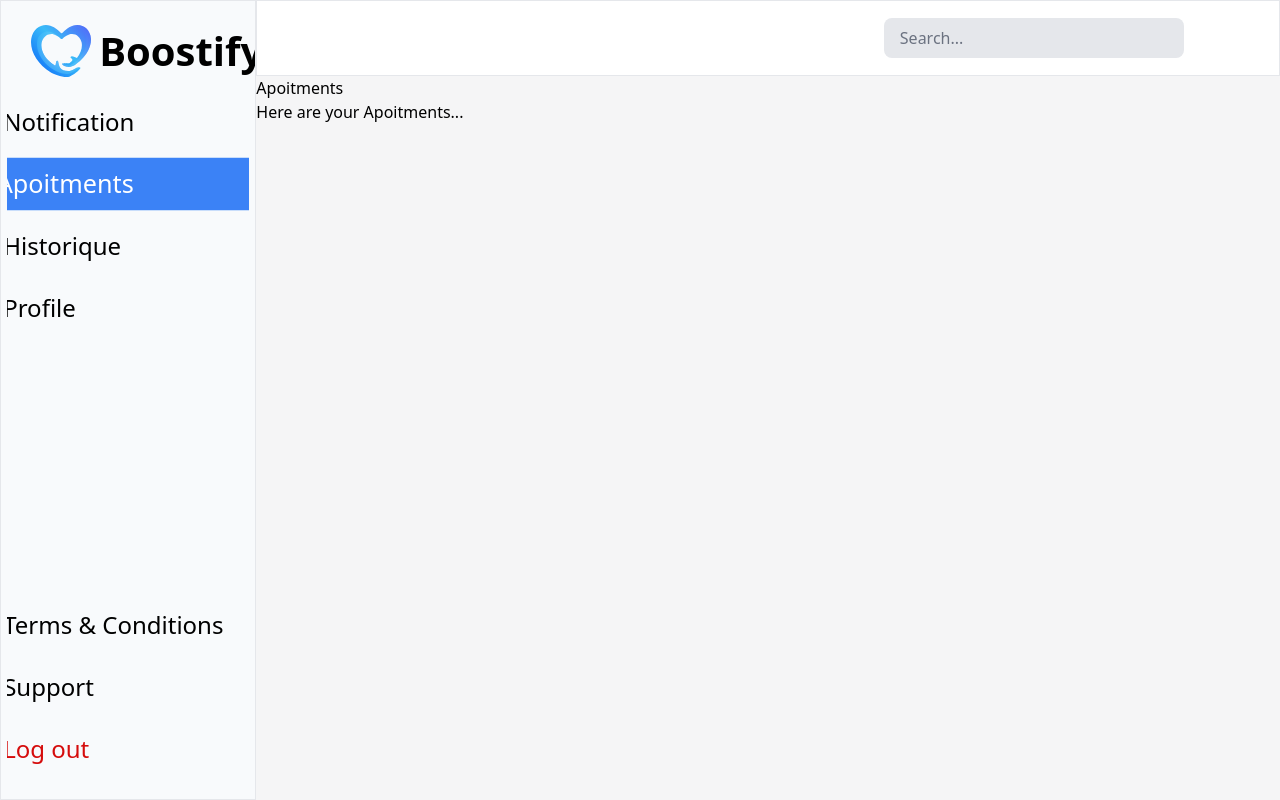
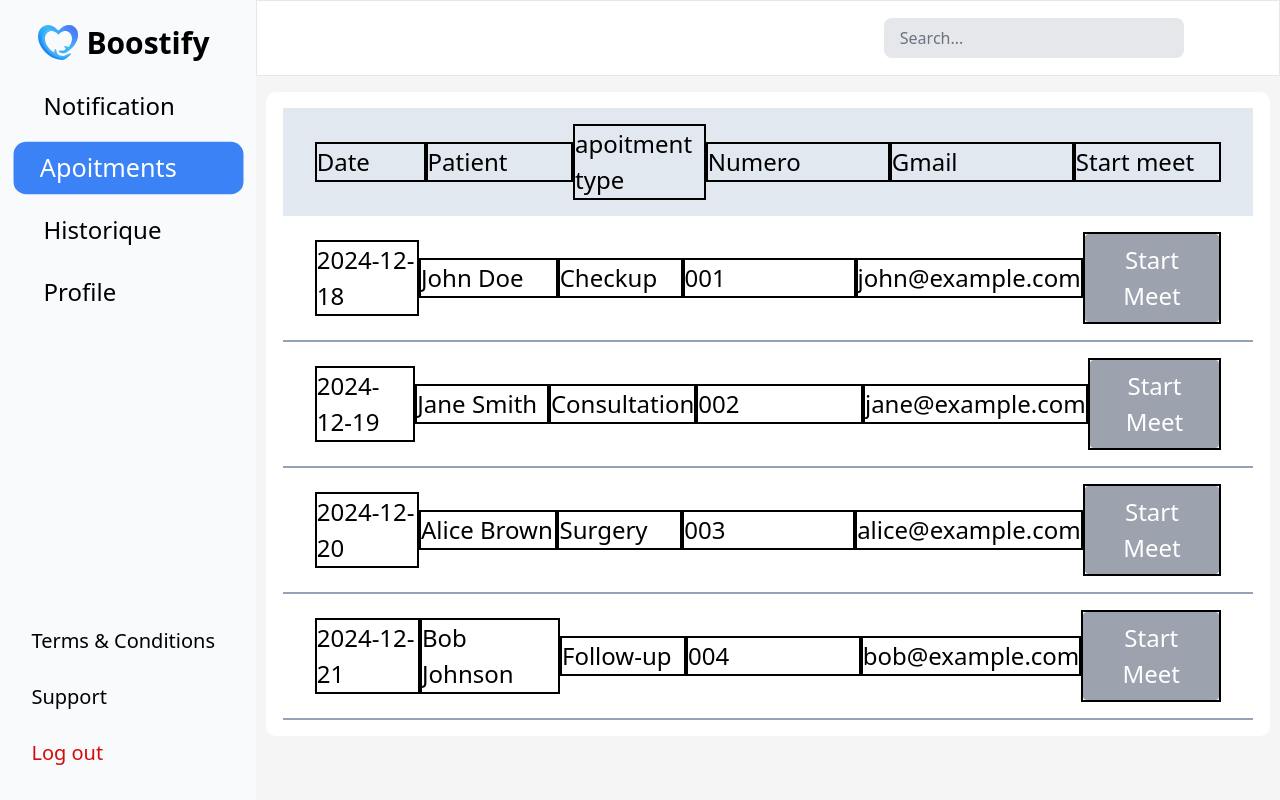
Before and after one commit to bouabca/DZtabib, a Next.js app: page /pages/dash/apoitments in a window 1280 px wide. Built offline with nearby package versions, Linux system fonts and the light colour scheme.

Commit message:
dashboard fully responsive

```diff
--- a/app/pages/dash/apoitments/page.tsx
+++ b/app/pages/dash/apoitments/page.tsx
@@ -1,12 +1,29 @@
 // /pages/dash/notification.tsx
 import React from "react";
-
+import AppointmentList from "../../../../components/docdashComp/list"
 const Apoitments = () => {
   return (
-    <div>
-    <h1>Apoitments</h1>
-    <p>Here are your Apoitments...</p>
-  </div>
+   <>
+   <div className="p-4 m-4 rounded-[10px] overflow-visible  w-[1200px] md:w-[98%] mx-auto    bg-white">
+   <div className="w-[99.9%]  text-[24px] flex flex-row justify-between  px-8  items-center mx-auto bg-slate-200 py-4 ">
+    <div className="w-[150px] text-start border-solid border-2 border-black">Date</div>
+    <div  className="w-[200px] text-start border-solid border-2 border-black" >Patient</div>
+    <div  className="w-[180px] text-start border-solid border-2 border-black" >apoitment type</div>
+    <div  className="w-[250px] text-start border-solid border-2 border-black" >Numero</div>
+    <div  className="w-[250px] text-start border-solid border-2 border-black" >Gmail</div>
+    <div  className="w-[200px] text-start border-solid border-2 border-black" >Start meet</div>
+   </div>
+
+    <AppointmentList></AppointmentList>
+
+
+
+
+
+
+   </div>
+
+   </>
   );
 };
 
--- a/app/pages/dash/layout.tsx
+++ b/app/pages/dash/layout.tsx
@@ -8,37 +8,37 @@ export default function RootLayout({ children }: { children: React.ReactNode })
   return (
     <html  lang="en">
       <body  >
-        <div className="w-full h-full flex md:flex-row flex-col">
+        <div className="w-full h-full overflow-y-scroll overflow-x-hidden  flex md:flex-row flex-col">
           {/* Sidebar Section */}
-          <div className="w-screen  md:w-[40%] lg:w-[25%] overflow-hidden flex flex-col   gap-4 md:items-center  border py-[20px] bg-slate-50 sidebar">
+          <div className="w-screen   md:w-[20%]  lg:w-[20%] overflow-x-visible   md:overflow-hidden md:overflow-y-scroll flex flex-col   gap-4 md:items-center   py-[20px] bg-slate-50 sidebar">
             {/* Logo */}
-            <div className="gap-2 ml-[15%] mr-auto flex justify-center items-center text-[40px] font-bold">
-              <Image src="/svg/logo.svg" alt="logo" width={60} height={60} priority />
+            <div className="md:ml-[15%] gap-2  w-max-[80%]  mr-auto flex justify-center items-center text-[24px] lg:text-[30px] font-bold">
+              <Image src="/svg/logo.svg" alt="logo" width={40} height={40} priority />
               Boostify
             </div>
 
             {/* Navigation Tabs */}
-            <div className="flex flex-row md:flex-col overflow-x-scroll md:overflow-hidden justify-start items-center w-screen h-[120px] md:h-min md:w-[95%] md:gap-3 ">
+            <div className="flex flex-row  md:flex-col overflow-x-scroll overflow-y-hidden md:overflow-visible justify-start items-center w-screen md:h-min h-min md:w-[95%]  md:gap-3 ">
            <Nav></Nav>
             </div>
 
 
             {/* Footer Links */}
-            <div className="hidden md:flex mt-auto flex-row md:flex-col overflow-x-scroll md:overflow-hidden justify-start items-center w-screen h-[120px] md:h-min md:w-[95%] md:gap-3 ">
-              <div className=" text-[24px]  w-[300px]  rounded-[12px] p-[7px] px-[25px] cursor-pointer transition-all duration-300">
+            <div className="hidden md:flex  mt-auto flex-row md:flex-col overflow-x-scroll md:overflow-visible justify-start items-center w-screen h-[120px] md:h-min md:w-[95%] md:gap-3 ">
+              <div className=" mr-auto text-[12px] lg:text-[20px] w-[100%]  rounded-[12px] p-[7px] px-[25px] cursor-pointer transition-all duration-300">
                 Terms & Conditions
               </div>
-              <div className=" text-[24px]  w-[300px]   rounded-[12px] p-[7px] px-[25px] cursor-pointer transition-all duration-300">
+              <div className=" mr-auto text-[12px] lg:text-[20px] w-[90%]   rounded-[12px] p-[7px] px-[25px] cursor-pointer transition-all duration-300">
                 Support
               </div>
-              <div className=" text-[24px]   w-[300px]  rounded-[12px] mb-[2%] text-[#D50C0C] p-[7px] px-[25px] cursor-pointer transition-all duration-300">
+              <div className=" mr-auto text-[12px] lg:text-[20px]  w-[90%]  rounded-[12px] mb-[2%] text-[#D50C0C] p-[7px] px-[25px] cursor-pointer transition-all duration-300">
                 Log out
               </div>
             </div>
           </div>
 
           {/* Main Dashboard Section */}
-          <div className="w-[100%] h-full bg-[#F5F5F6] flex flex-col justify-center items-center">
+          <div className=" w-screen md:w-[80%] h-min md:h-full bg-[#F5F5F6] flex flex-col justify-center items-center">
             {/* Top Search Bar */}
             <div className="h-[80px] w-full bg-white border flex items-center justify-end p-4">
               <input
@@ -49,7 +49,7 @@ export default function RootLayout({ children }: { children: React.ReactNode })
             </div>
 
             {/* Dynamic Content */}
-            <div className="overflow-y-scroll w-[100%] h-full">
+            <div className="overflow-x-scroll    w-[100%] h-min md:h-full">
               {children}
             </div>
           </div>
--- /dev/null
+++ b/components/docdashComp/list.tsx
@@ -0,0 +1,63 @@
+import React from "react";
+
+interface AppointmentRowProps {
+  date: string;
+  patient: string;
+  type: string;
+  number: string;
+  email: string;
+}
+
+const AppointmentRow: React.FC<AppointmentRowProps> = ({
+  date,
+  patient,
+  type,
+  number,
+  email,
+}) => (
+
+  <div className="w-[99.9%] text-[24px] flex flex-row justify-between items-center border-b-2 border-solid border-slate-400 px-8  mx-auto py-4">
+    <div className="w-[150px] text-start  border-solid border-2 border-black">{date}</div>
+    <div className="w-[200px] text-start  border-solid border-2 border-black">{patient}</div>
+    <div className="w-[180px] text-start  border-solid border-2 border-black">{type}</div>
+    <div className="w-[250px] text-start  border-solid border-2 border-black">{number}</div>
+    <div className="w-[250px] text-start  border-solid border-2 border-black">{email}</div>
+    <div className="w-[200px] text-start  border-solid border-2 border-black">
+      <button className="bg-gray-400 text-white px-4 py-2 rounded">Start Meet</button>
+    </div>
+  </div>
+
+
+);
+
+
+
+
+  const AppointmentList = () => {
+    // Example data array
+    const appointments = [
+      { date: "2024-12-18", patient: "John Doe", type: "Checkup", number: "001", email: "john@example.com" },
+      { date: "2024-12-19", patient: "Jane Smith", type: "Consultation", number: "002", email: "jane@example.com" },
+      { date: "2024-12-20", patient: "Alice Brown", type: "Surgery", number: "003", email: "alice@example.com" },
+      { date: "2024-12-21", patient: "Bob Johnson", type: "Follow-up", number: "004", email: "bob@example.com" },
+      // Add more entries as needed
+    ];
+
+    return (
+      <>
+
+        {appointments.map((appointment, index) => (
+          <AppointmentRow
+            key={index}
+            date={appointment.date}
+            patient={appointment.patient}
+            type={appointment.type}
+            number={appointment.number}
+            email={appointment.email}
+          />
+        ))}
+      </>
+    );
+  };
+
+  export default AppointmentList;
--- a/components/nav.tsx
+++ b/components/nav.tsx
@@ -17,9 +17,9 @@ const Nav = () => {
             const isActive = pathname.includes(tab.toLowerCase());
 
             return (
-            <Link key={tab} href={`/pages/dash/${tab.toLowerCase()}`} passHref>
+            <Link key={tab} href={`/pages/dash/${tab.toLowerCase()}`} passHref className='w-[90%] '>
                 <div
-                className={`text-[24px] rounded-[12px] p-[7px] px-[25px]  w-[300px]  cursor-pointer transition-all duration-300 ${
+                className={`text-[16px] lg:text-[24px]   rounded-[12px] p-[7px] px-[25px] w-[320px]  md:w-[100%] h-auto  cursor-pointer transition-all duration-300 ${
                     isActive
                     ? "bg-blue-500 text-white scale-105"
                     : " text-black hover:scale-105 hover:bg-blue-100"
```
